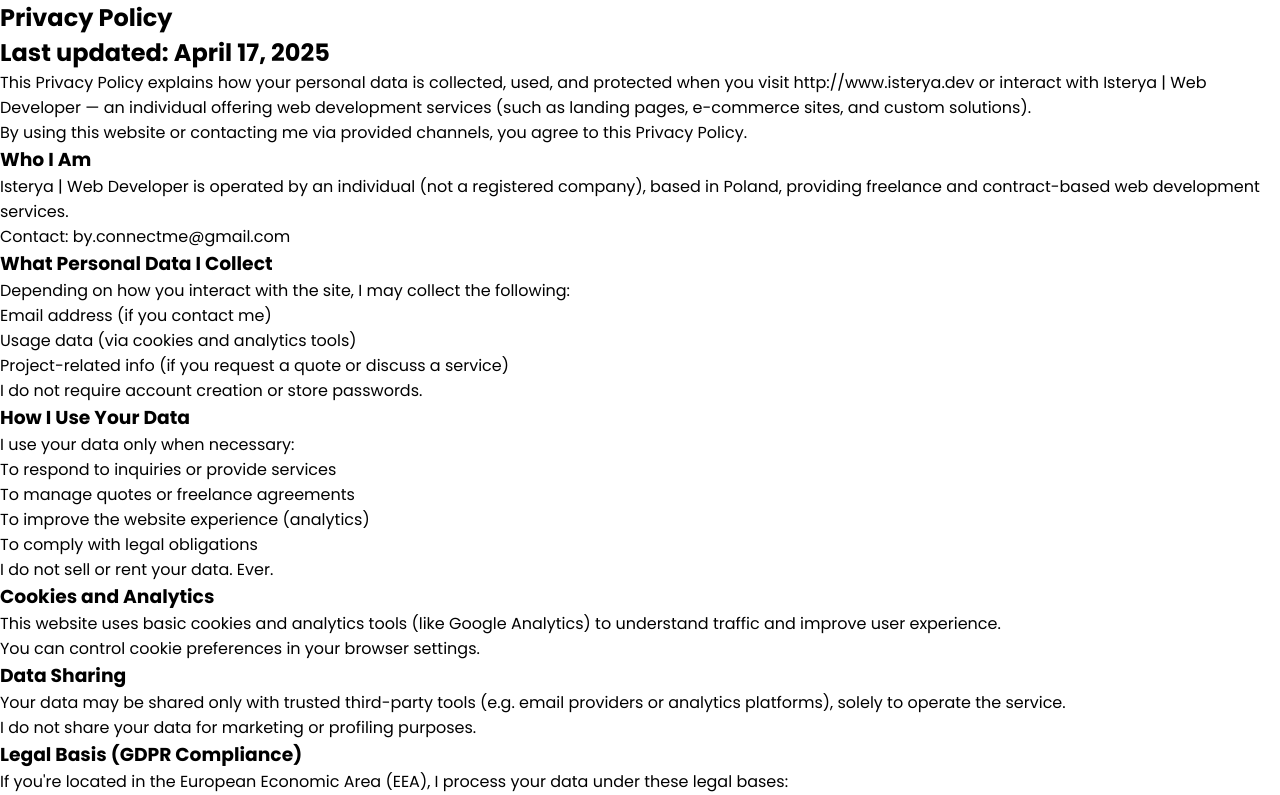
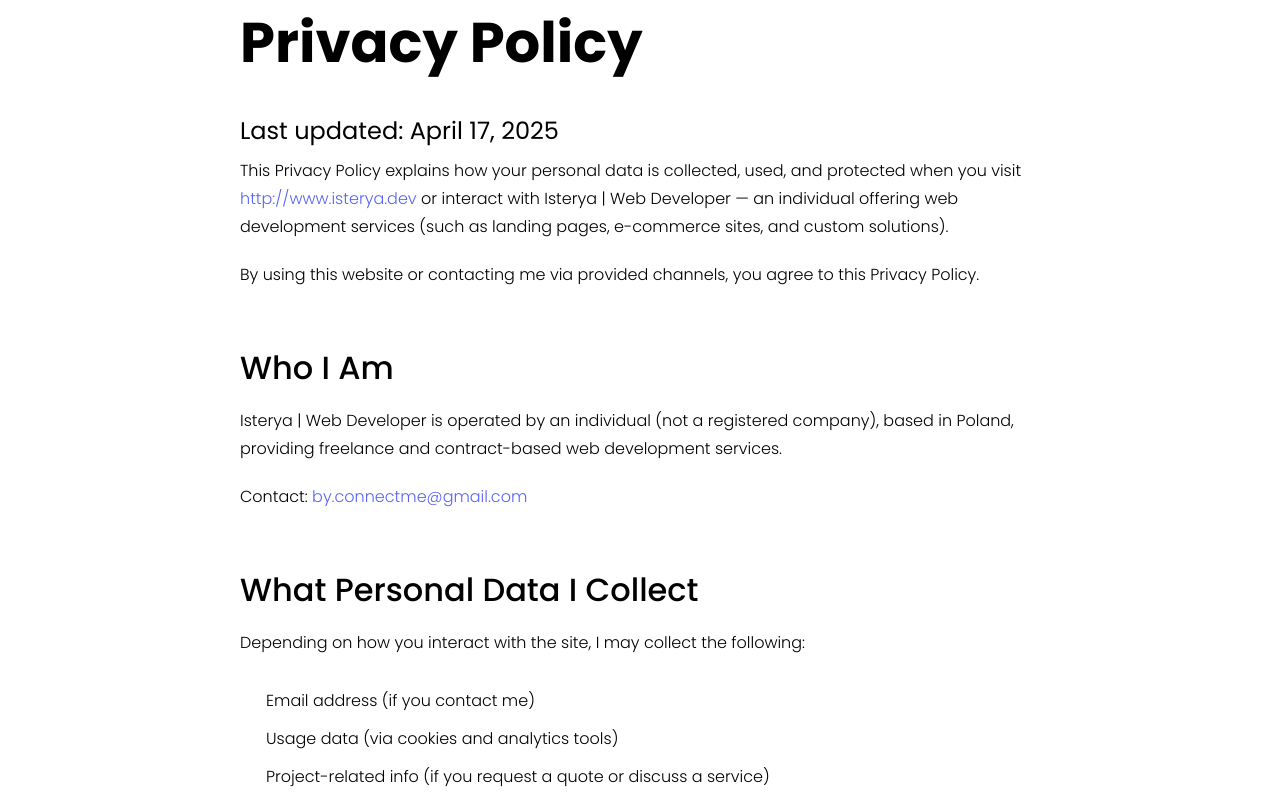
Before and after one commit to Isterya/my-portfolio, a React (Create React App) app: page /privacy-policy in a window 1280 px wide. Shown: the top 795 px of the page. Built offline with nearby package versions, Linux system fonts and the light colour scheme.

Commit message:
style: add styles for the privacy policy

```diff
--- a/src/pages/privacyPolicyPage/privacyPolicyPage.scss
+++ b/src/pages/privacyPolicyPage/privacyPolicyPage.scss
@@ -0,0 +1,58 @@
+.policy {
+  &-container {
+    display: flex;
+    flex-direction: column;
+    align-items: flex-start;
+    max-width: 800px;
+    margin: 0 auto;
+  }
+}
+
+h1 {
+  font-size: 56px;
+  font-weight: 700;
+  margin-bottom: 20px;
+}
+
+h2 {
+  font-size: 24px;
+  font-weight: 400;
+  line-height: 32px;
+  margin: 10px 0;
+}
+
+h3 {
+  margin-top: 40px;
+  margin-bottom: 20px;
+  font-size: 32px;
+  font-weight: 500;
+  line-height: 38px;
+}
+
+p {
+  margin-bottom: 20px;
+  font-size: 16px;
+  font-weight: 300;
+  line-height: 28px;
+}
+
+a {
+  color: #5865f2;
+
+  &:hover {
+    text-decoration: underline;
+  }
+}
+
+ul {
+  padding-left: 20px;
+}
+
+li {
+  margin-top: 10px;
+  margin-bottom: 10px;
+  padding-left: 6px;
+  font-size: 16px;
+  font-weight: 300;
+  line-height: 28px;
+}
```
